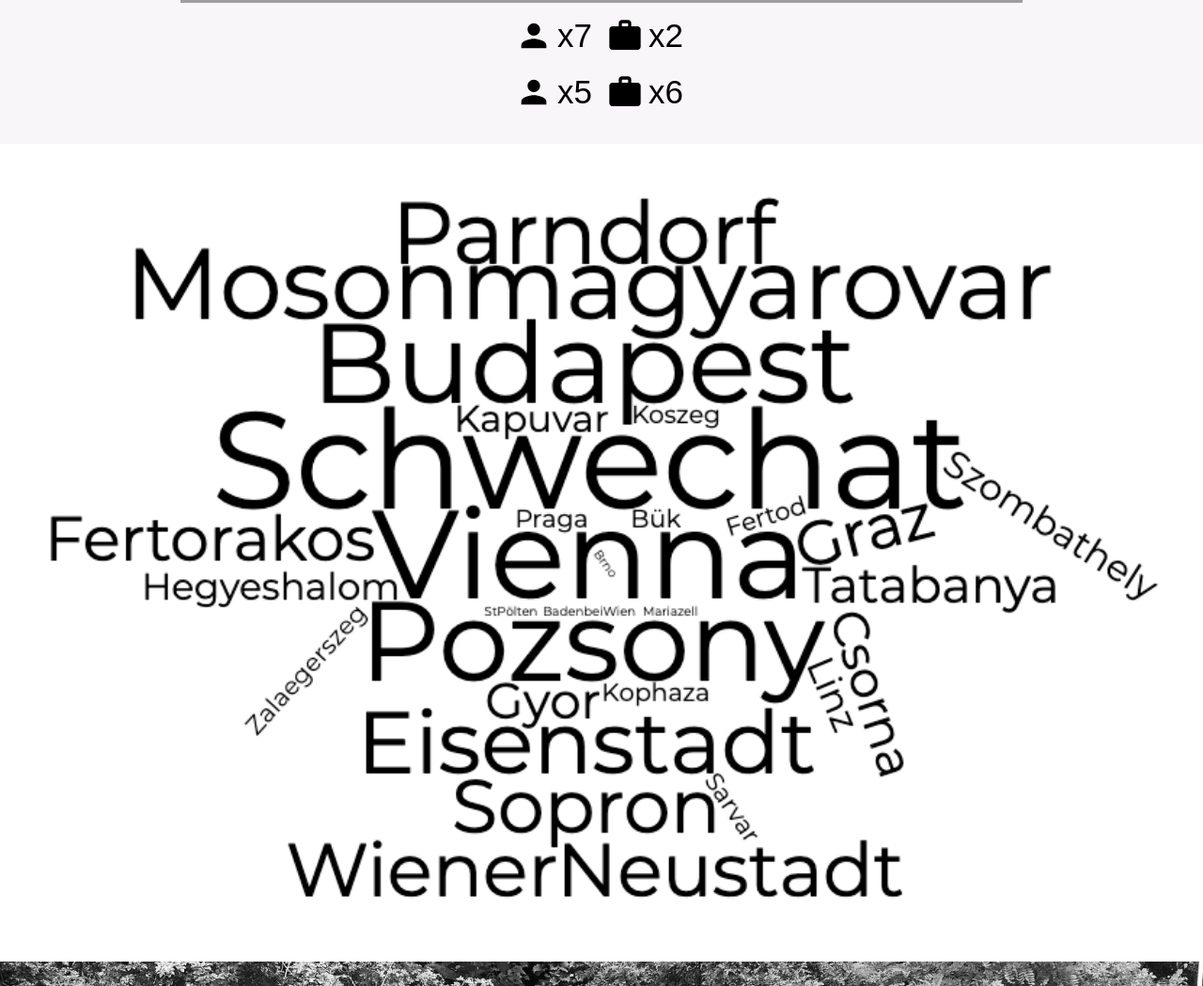
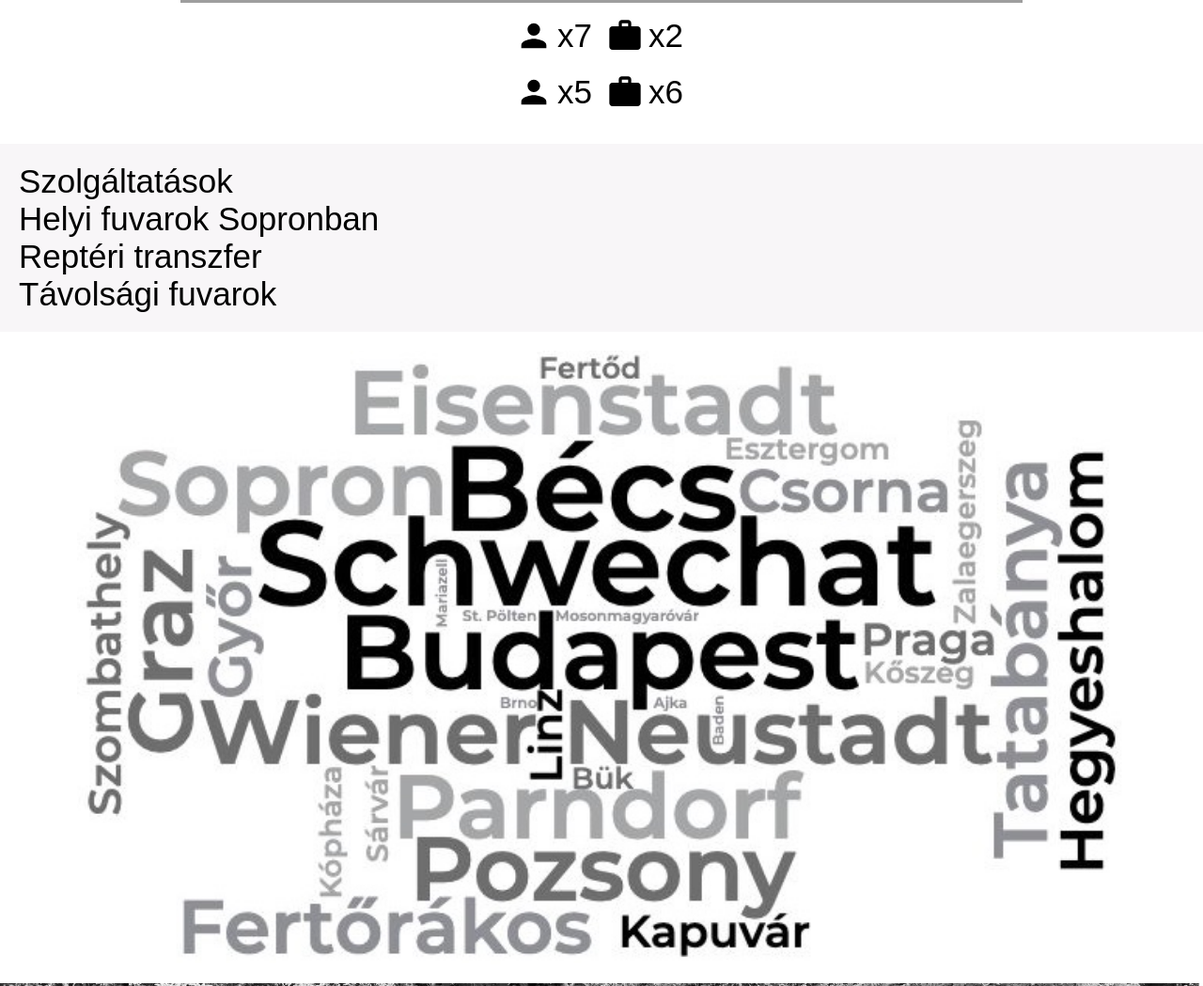
Before and after one commit to kelemena/familytaxi, a plain HTML site: page index.html in a window 1280 px wide. Shown: the part 1099-2148 px from the top of the page at 94% size. Drawn offline with Linux system fonts and the light colour scheme; grey boxes are pictures that could not be loaded; a web font is replaced by a local one.

```diff
--- a/index.html
+++ b/index.html
@@ -4,7 +4,7 @@
 <head>
     <meta charset="UTF-8">
     <meta name="viewport" content="width=device-width, initial-scale=1.0" />
-    <link rel="stylesheet" href="styles.css?v=0.8"/>
+    <link rel="stylesheet" href="styles.css?v=0.8" />
     <title>Kelemen Taxi Sopron</title>
 </head>
 
@@ -49,18 +49,26 @@
         </div>
     </section>
     <div class="services-container">
+        <div>Szolgáltatások</div>
+        <div class="serviceitem-list">
+            <div class="serviceitem">Helyi fuvarok Sopronban</div>
+            <div class="serviceitem">Reptéri transzfer</div>
+            <div class="serviceitem">Távolsági fuvarok</div>
+        </div>
+    </div>
+    <div class="cloud-container">
         <!-- <img src="assests/wordcloud-grey.png" alt="Ford" class="wordcloud"> -->
-        <img src="assests/wordcloud-bw.png" alt="Ford" class="wordcloud">
+        <img src="assests/wordcloud-bw.jpg" alt="Ford" class="wordcloud">
     </div>
     <!-- <div class="profile-container"> -->
-        <!-- <h1>Kelemen Nándor</h2> -->
-        <!-- <img src="assests/kelementaxi-background.jpg" alt="Ford" class="profile-image"> -->
-        <!-- <img src="assests/profile-image-bw-rounded.png" alt="Ford" class="profile-image"> -->
-        <!-- <img src="assests/profile-image-color-rounded.png" alt="Ford" class="profile-image"> -->
+    <!-- <h1>Kelemen Nándor</h2> -->
+    <!-- <img src="assests/kelementaxi-background.jpg" alt="Ford" class="profile-image"> -->
+    <!-- <img src="assests/profile-image-bw-rounded.png" alt="Ford" class="profile-image"> -->
+    <!-- <img src="assests/profile-image-color-rounded.png" alt="Ford" class="profile-image"> -->
     <!-- </div> -->
     <!-- <div class="name">Kelemen Nándor</div> -->
     <section id="profile">
-        <div class="container"/>
+        <div class="container" />
     </section>
 </body>
 
--- a/styles.css
+++ b/styles.css
@@ -130,7 +130,7 @@
     align-items: center;
     padding-top: 30px;
     padding-bottom: 30px;
-    background-color:rgb(243,241,243, 0.6);
+    /* background-color:rgb(243,241,243, 0.6); */
 }
 
 #ford .image {
@@ -159,6 +159,23 @@
 }
 
 .services-container {
+    background-color:rgb(243,241,243, 0.6);
+    /* height: 40vw; */
+    color: black;
+    font-size: 2.5rem;
+    display: flex;
+    flex-direction: column;
+    /* justify-content: center; */
+    /* align-items: center; */
+    padding: 20px;
+    /* opacity: .5; */
+}
+
+.service-item {
+
+}
+
+.cloud-container {
     /* background-color:rgb(243,241,243, 0.5); */
     /* height: 40vw; */
     color: #8F8F95;
@@ -171,7 +188,7 @@
 }
 
 .wordcloud {
-    width: 100%;
+    width: 90%;
 }
 
 .name {
```
Also changed, not shown: assests/wordcloud-bw.jpg (added), assests/wordcloud_grey.jpg (added), assests/wordcloud_grey.png (added).
